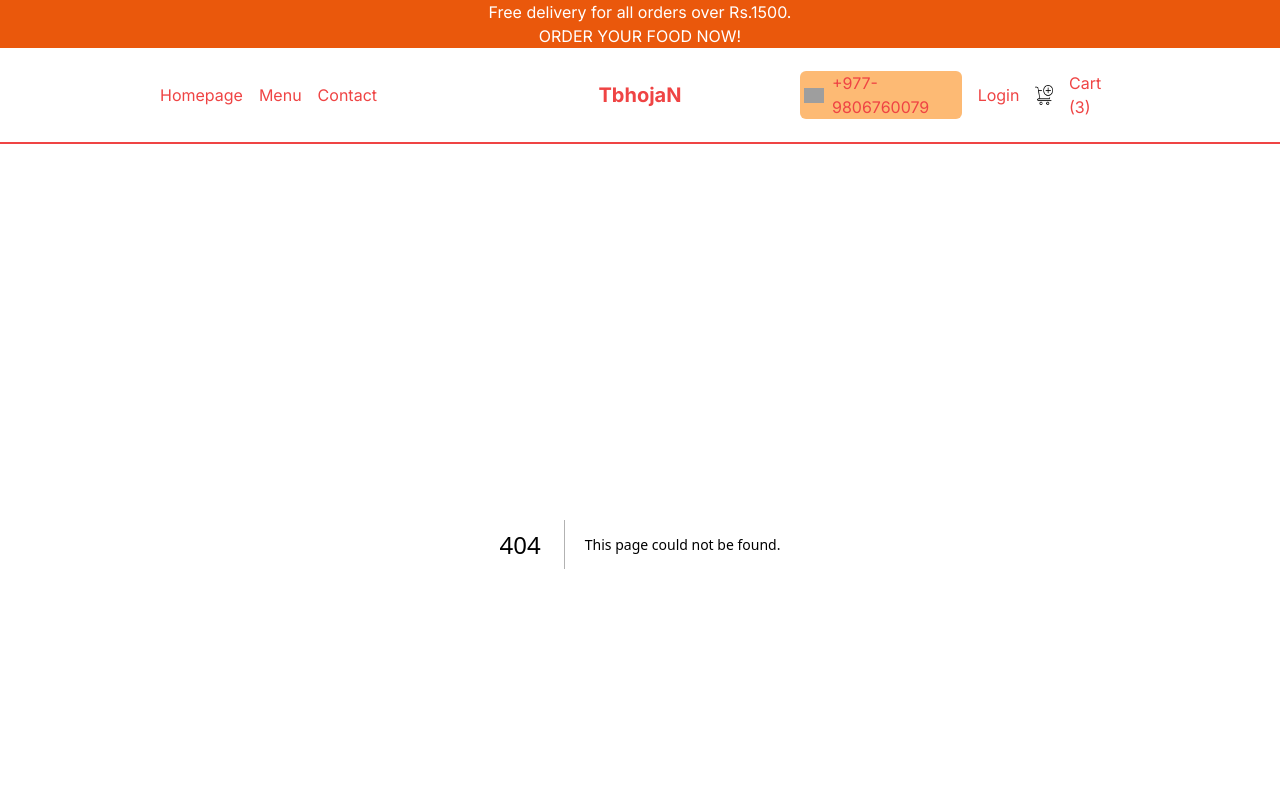
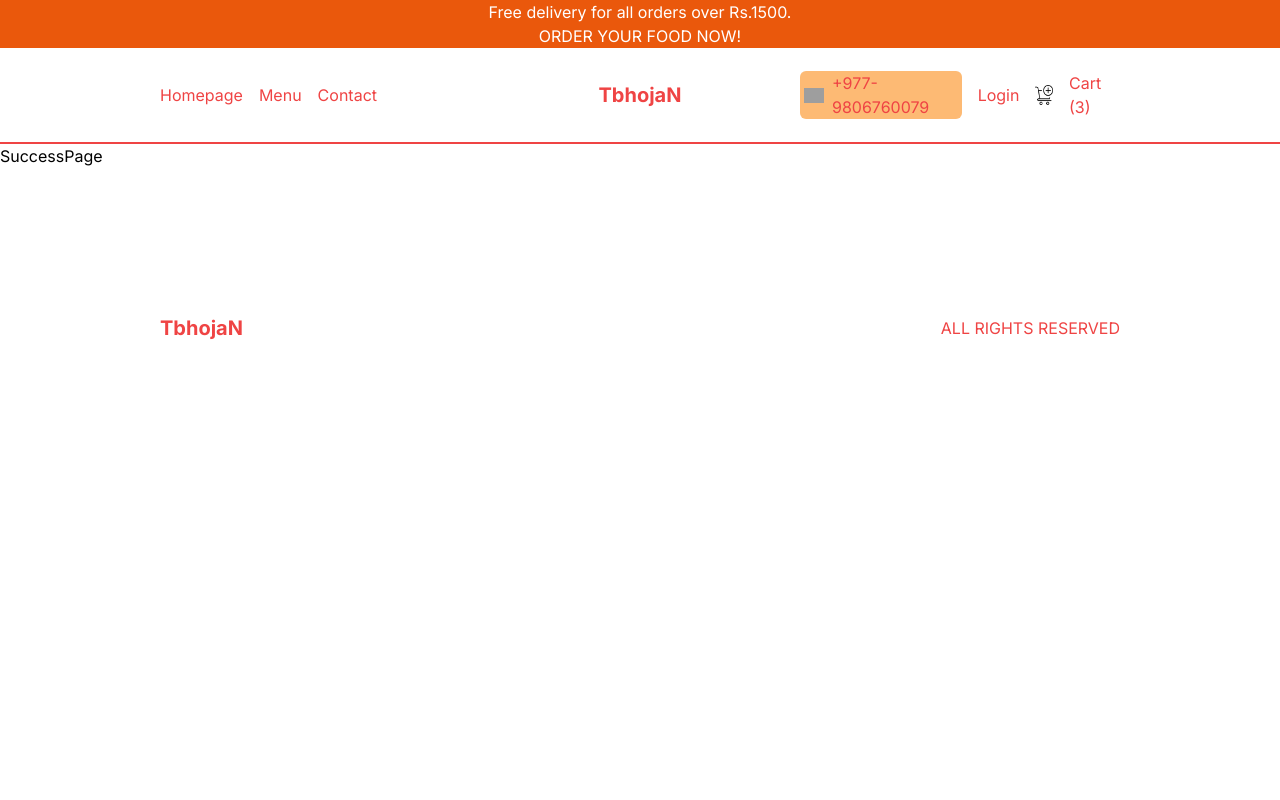
Before and after one commit to SantoshThapaa/Restaurant-food-delivery, a Next.js app: page /success in a window 1280 px wide. Before the commit this address had no page. Shown: the top 800 px of the page. Built offline with nearby package versions, Linux system fonts and the light colour scheme; grey boxes are pictures that could not be loaded.

Commit message:
third commit

```diff
--- /dev/null
+++ b/src/app/success/page.tsx
@@ -0,0 +1,10 @@
+"use-client"
+import React from 'react'
+
+const SuccessPage = () => {
+  return (
+    <div>SuccessPage</div>
+  )
+}
+
+export default SuccessPage
```
